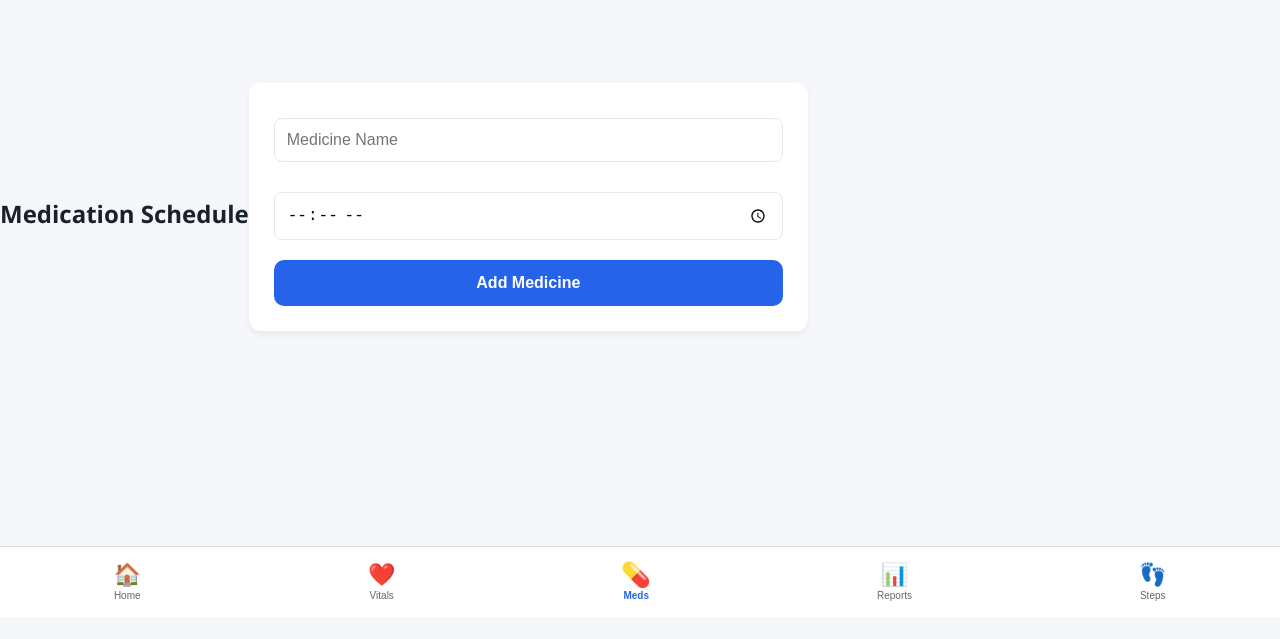
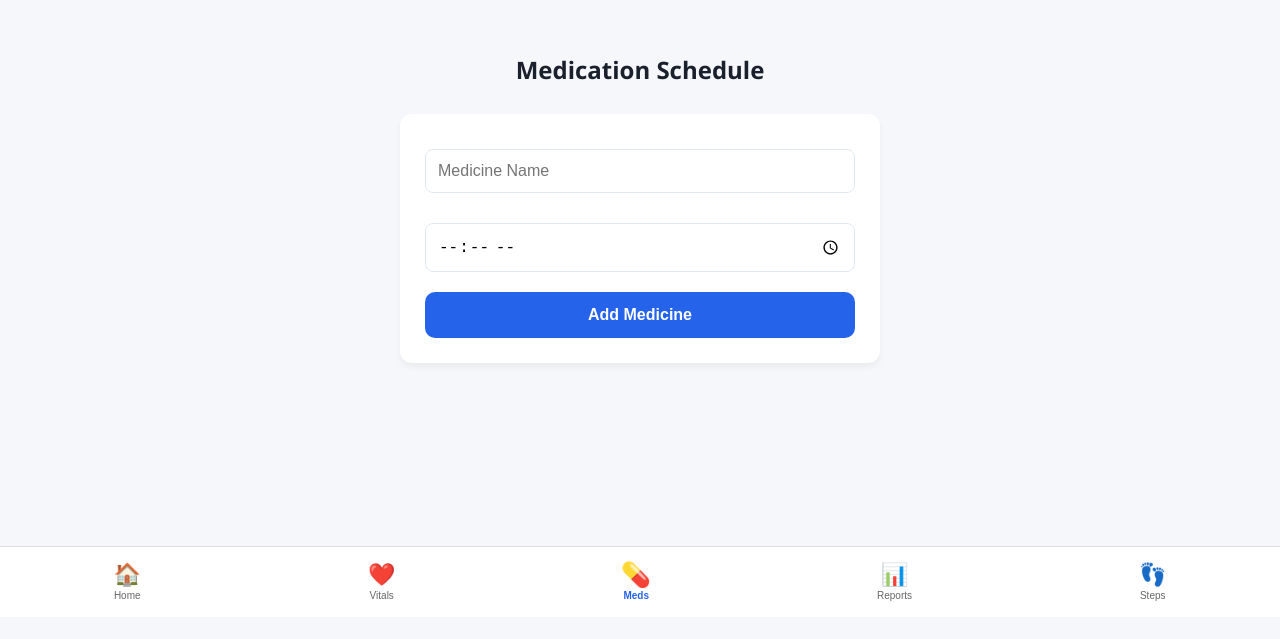
Before and after one commit to Ayesha-Abdullah-mvs/Smart-Health-PWA, a plain HTML site: page medications.html in a window 1280 px wide. Shown: the part 183-822 px from the top of the page. Drawn offline with Linux system fonts and the light colour scheme.

Commit message:
Refactor medications.html structure and navigation

```diff
--- a/medications.html
+++ b/medications.html
@@ -6,6 +6,7 @@
   <meta name="viewport" content="width=device-width, initial-scale=1.0" />
   <link rel="stylesheet" href="styles.css">
 </head>
+<body data-page="medications">
 <nav class="bottom-nav">
   <button data-page="dashboard">
     <span>🏠</span>
@@ -28,19 +29,15 @@
     <small>Steps</small>
   </button>
 </nav>
-<script src="bottom-nav.js"></script>
-<body data-page="medications">
-
-
+<div class="page-container">
 <h2>Medication Schedule</h2>
-
 <form id="medForm">
   <input type="text" id="medName" placeholder="Medicine Name" required>
   <input type="time" id="medTime" required>
   <button type="submit">Add Medicine</button>
 </form>
-
 <ul id="medList"></ul>
+<script src="bottom-nav.js"></script>
 <script src="medications.js"></script>
 </body>
 </html>
```
